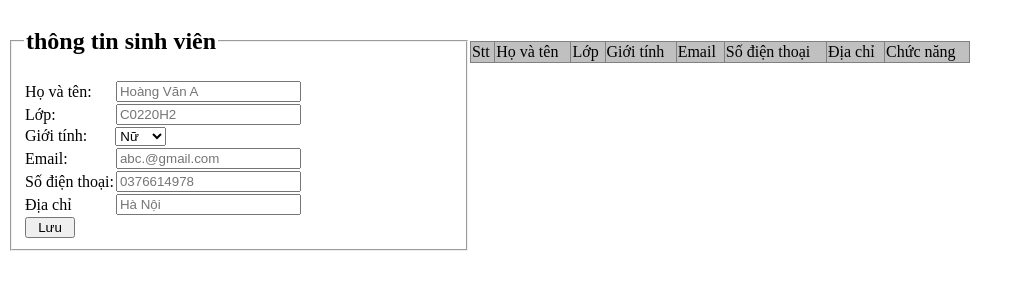
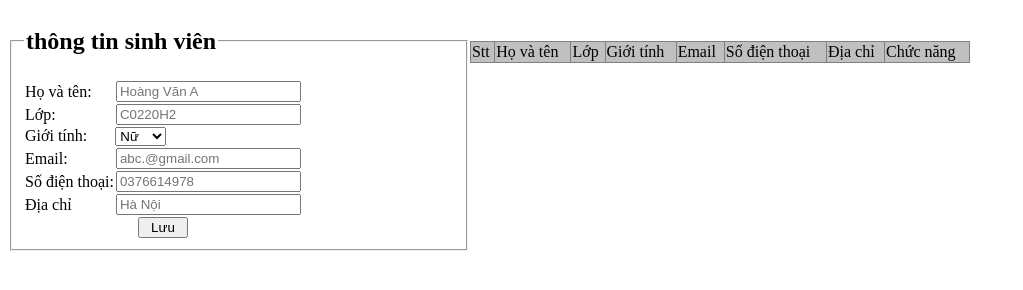
Before and after one commit to Ceasar6/CaseStudy_module1, a plain HTML site: page Index.html in a window 1280 px wide. Shown: the whole page, without its empty margins (0-1023 px from the left). Drawn offline with Linux system fonts and the light colour scheme.

Commit message:
Update Index.html

```diff
--- a/Index.html
+++ b/Index.html
@@ -46,7 +46,7 @@
                 <td id="inputAdress-error"></td>
             </tr>
             <tr>
-                <td colspan="2" style="text-align: c"><button style="width: 50px" id="save" onclick="studentList.updateList()">Lưu</button></td>
+                <td colspan="2" style="text-align: center"><button style="width: 50px" id="save" onclick="studentList.updateList()">Lưu</button></td>
 
             </tr>
         </table>
```
